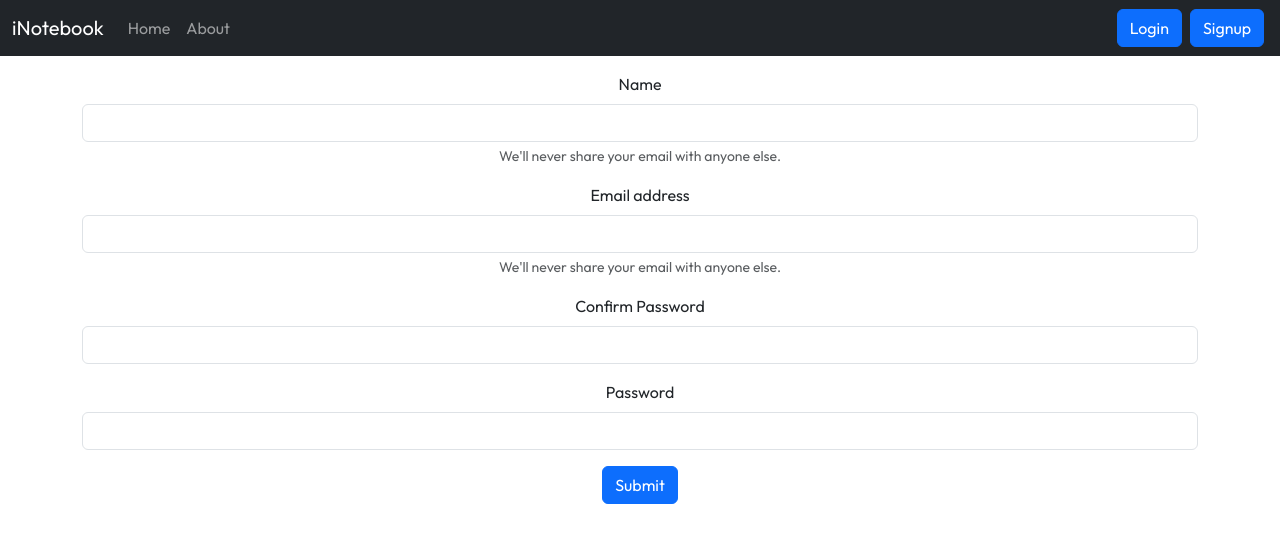
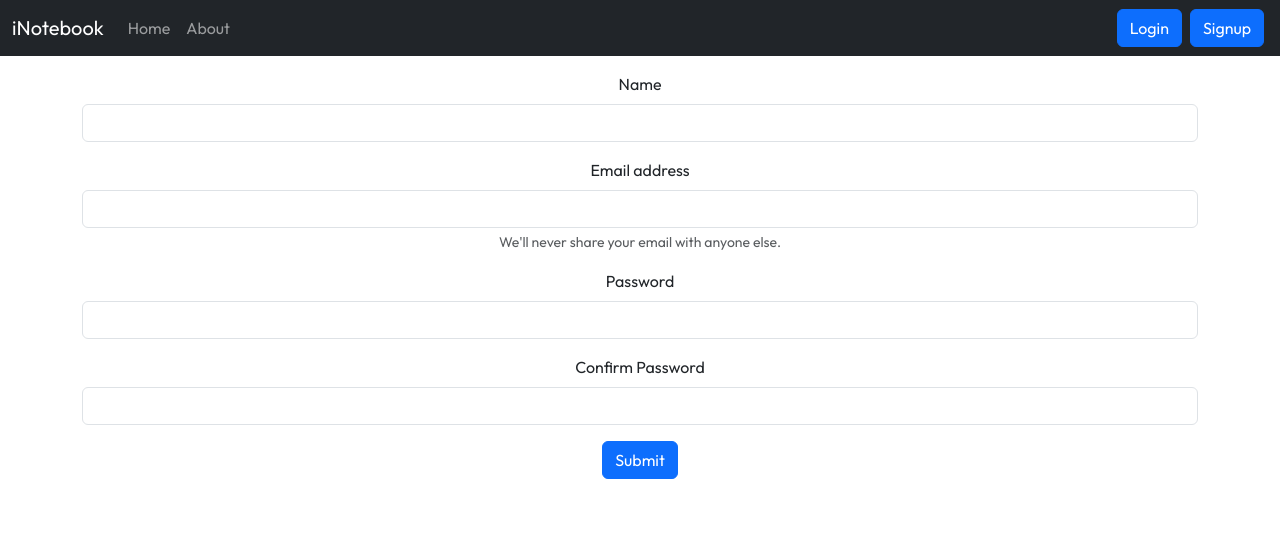
Before and after one commit to Laraib007/MERN-stack, a React (Create React App) app: page /Signup in a window 1280 px wide. Shown: the top 542 px of the page. Built offline with nearby package versions, Linux system fonts and the light colour scheme.

Commit message:
fixing issues

```diff
--- a/src/components/Signup.js
+++ b/src/components/Signup.js
@@ -21,7 +21,7 @@ const handleSubmit= async(e)=>{
           localStorage.setItem("token", json.token)
           Navigate("/")
     } else{
-      alert(json.error)
+      alert(json.Msg)
     }
     console.log(json)
 }
@@ -34,7 +34,6 @@ return (
 <div className="mb-3">
   <label htmlFor="exampleInputEmail1" className="form-label">Name</label>
   <input type="text" className="form-control" id="name" name='name' aria-describedby="emailHelp"  onChange={onChange} value={credentials.name}/>
-  <div id="emailHelp" className="form-text">We'll never share your email with anyone else.</div>
 </div>
 <div className="mb-3">
   <label htmlFor="exampleInputEmail1" className="form-label">Email address</label>
@@ -42,12 +41,12 @@ return (
   <div id="emailHelp" className="form-text">We'll never share your email with anyone else.</div>
 </div>
 <div className="mb-3">
+  <label htmlFor="exampleInputPassword1" className="form-label">Password</label>
+  <input type="password" className="form-control" name='password' id="password" onChange={onChange}  value={credentials.password}/>
+</div>
+<div className="mb-3">
   <label htmlFor="exampleInputPassword1" className="form-label">Confirm Password</label>
   <input type="password" className="form-control" name='cpassword' id="cpassword" onChange={onChange}  value={credentials.cpassword}/>
-</div>
-<div className="mb-3">
-  <label htmlFor="exampleInputPassword1" className="form-label">Password</label>
-  <input type="password" className="form-control" name='password' id="password" onChange={onChange}  value={credentials.password}/>
 </div>
 <button type="submit" className="btn btn-primary">Submit</button>
 </form>
```
